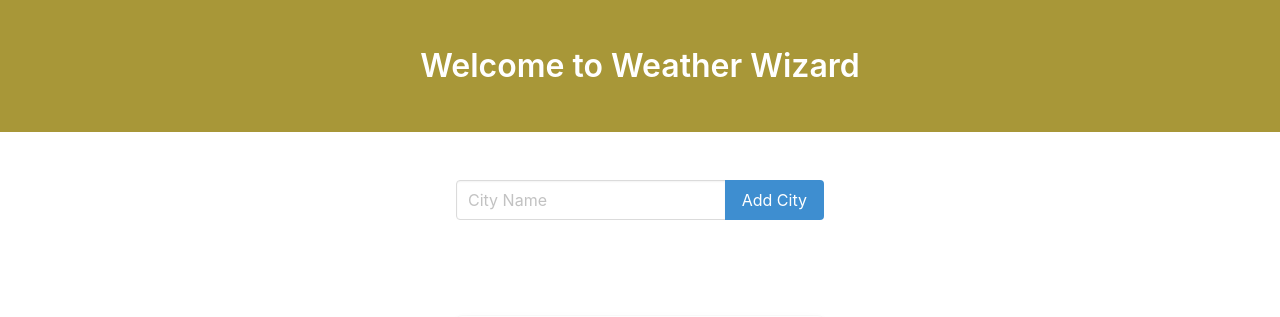
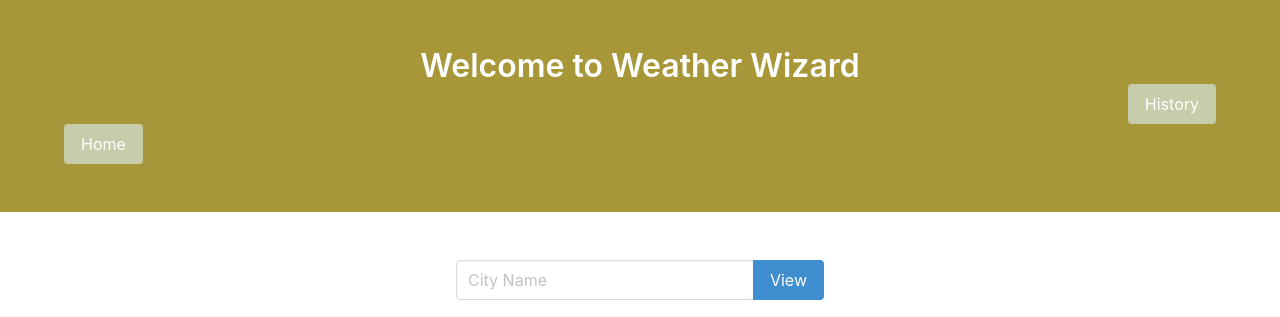
Before and after one commit to prabhpreet7/Weather_Wizard, a Django app: page / in a window 1280 px wide. Shown: the top 317 px of the page. Run offline with Django 3.2, Linux system fonts and the light colour scheme; data comes from the database, SQL or seed files in the repository; both versions use the stored data as it was after the commit; data that the repository does not hold is empty; some libraries are stand-ins or nearby versions.

Commit message:
added new tabs

```diff
--- a/weather/models.py
+++ b/weather/models.py
@@ -7,6 +7,5 @@ class City(models.Model):
         return self.name
 
     class Meta:
-
         verbose_name_plural='cities'
 # Create your models here.
--- a/weather/templates/weather/home.html
+++ b/weather/templates/weather/home.html
@@ -15,6 +15,23 @@
             <div class="container">
                 <h1 class="title">
                     Welcome to Weather Wizard
+                  <!-- <a href='#'>  <input type="button" value="History" style="float: right; color:Black"> -->
+                  <div class="control">
+                    <a href="{% url 'history' %}">
+                    <button type='submit' class="button is-info" style="float: right;background-color: #c7ccab;">
+                          History
+                    </button>
+                    </a>
+                  </div>
+                  <!-- <br><br> -->
+                  <div class="control">
+                    <a href="{% url 'home' %}">
+                    <button type='submit' class="button is-info" style="float: left;background-color: #c7ccab;">
+                          Home
+                    </button>
+                    </a>
+                  </div>
+                </a>
                 </h1>
             </div>
         </div>
@@ -32,14 +49,17 @@
                             </div>
                             <div class="control">
                                 <button type='submit' class="button is-info">
-                                    Add City
+                                    View
                                 </button>
                             </div>
+
                         </div>
+
                       {% if message %}
                       <div class='notification {{message_class}}'>{{ message }}</div>
                      {% endif %}
                     </form>
+
                 </div>
             </div>
         </div>
--- a/weather/urls.py
+++ b/weather/urls.py
@@ -5,4 +5,5 @@ from . import views
 urlpatterns = [
     path('',views.home,name='home'),
     path('delete/<city_name>/', views.delete_city, name='delete_city'),
-]
+    path('history/', views.history, name='history'),
+    ]
--- a/weather/views.py
+++ b/weather/views.py
@@ -4,7 +4,8 @@ from .models import City
 from .forms import CityForm
 import requests
 # Create your views here.
-def home(request):
+def history(request):
+    #City.objects.all().delete()
     #key='4e11d2dbb34231ab740cbbc6b1d1ee1b'
     url='http://api.openweathermap.org/data/2.5/weather?q={}&units=metric&appid=4e11d2dbb34231ab740cbbc6b1d1ee1b'
     err_msg=''
@@ -18,15 +19,17 @@ def home(request):
         if form.is_valid():
             new_city=form.cleaned_data['name']
             existing_city_count= City.objects.filter(name=new_city).count()
+            data=requests.get(url.format(new_city)).json()
+            if existing_city_count==0:
 
-            if existing_city_count==0:
-                data=requests.get(url.format(new_city)).json()
                 if data['cod']==200:
                     form.save()
                 else:
                     err_msg="City doesn't exist fool!!"
             else:
-                err_msg='City Already Exists you Blind-Ass!!'
+                City.objects.filter(name=new_city).delete()
+                form.save()
+                # err_msg='City Already Exists you Blind-Ass!!'
 
         if err_msg:
             message=err_msg
@@ -50,12 +53,66 @@ def home(request):
                        'temp_min': data['main']['temp_min'],
                        'temp_max': data['main']['temp_max'],
                        'humidity': data['main']['humidity']}
-        weather_data.append(city_weather)
+        weather_data.insert(0,city_weather)
 
 
     context={'weather_data':weather_data,'form':form, 'message':message,'message_class':message_class}
     return render(request, 'weather/home.html',context)
 
+def home(request):
+    url='http://api.openweathermap.org/data/2.5/weather?q={}&units=metric&appid=4e11d2dbb34231ab740cbbc6b1d1ee1b'
+    err_msg=''
+    message=''
+    message_class=''
+    flag=False
+    #save information to database
+    if request.method=='POST':
+        form=CityForm(request.POST)
+
+        if form.is_valid():
+            new_city=form.cleaned_data['name']
+
+            data=requests.get(url.format(new_city)).json()
+
+            if data['cod']==200:
+                flag=True
+                existing_city_count= City.objects.filter(name=new_city).count()
+
+                if existing_city_count==0:
+                    form.save()
+                else:
+                    City.objects.filter(name=new_city).delete()
+                    form.save()
+            else:
+                err_msg="City doesn't exist !!"
+
+            #print(new_city)
+
+
+    #To create empty form in starting or when one form is submitted
+    form=CityForm()
+    if flag==True and new_city:
+        data=requests.get(url.format(new_city)).json()
+        print(data)
+        weather_data=[]
+        city_weather={'city_name':data['name'],
+                       'temperature':data['main']['temp'],
+                       'description':data['weather'][0]['description'],
+                       'icon':data['weather'][0]['icon'],
+                       'temp_min': data['main']['temp_min'],
+                       'temp_max': data['main']['temp_max'],
+                       'humidity': data['main']['humidity']}
+        weather_data.append(city_weather)
+
+
+        context={'weather_data':weather_data,'form':form}
+        return render(request, 'weather/home.html',context)
+
+    else:
+        context={'form':form,'message':err_msg,'message_class':'is-danger'}
+        return render(request, 'weather/home.html',context)
+
+
 def delete_city(request,city_name):
     City.objects.get(name=city_name.lower()).delete()
     return redirect('home')
```
Also changed, not shown: db.sqlite3.
